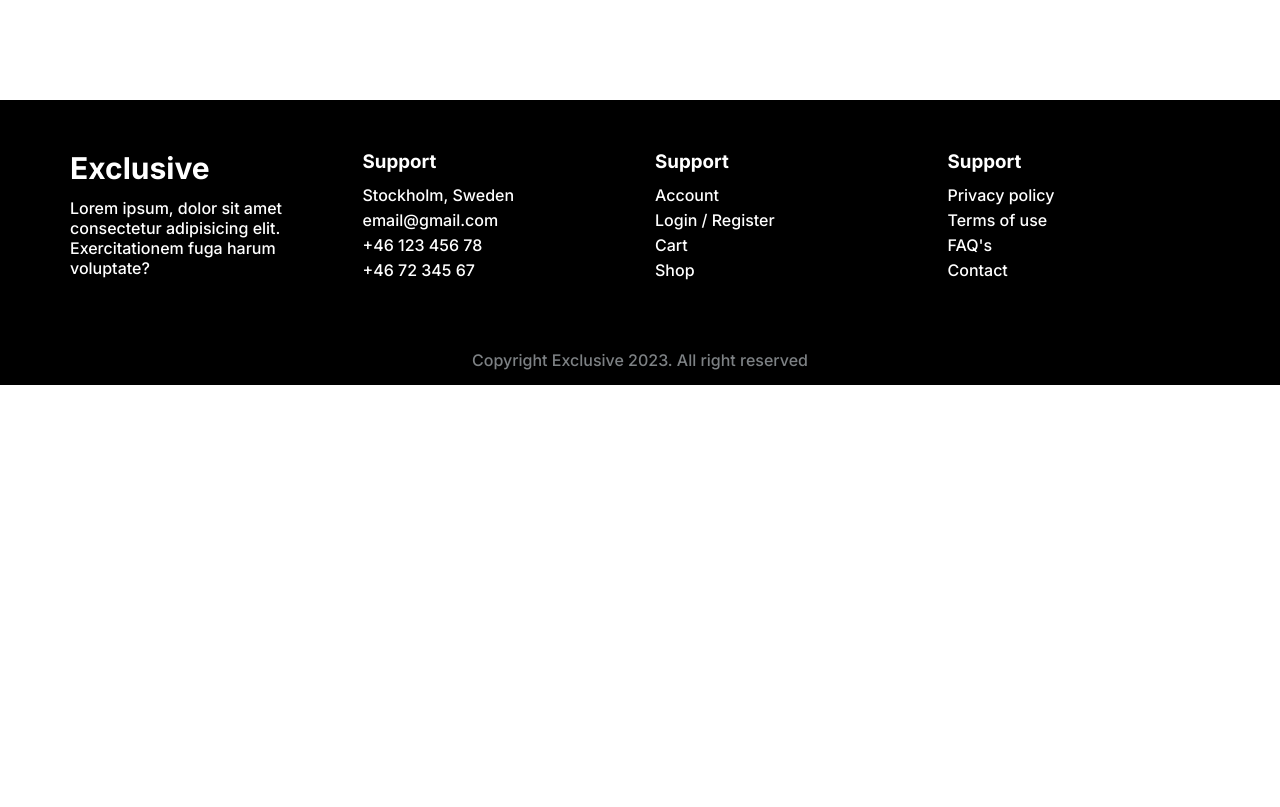
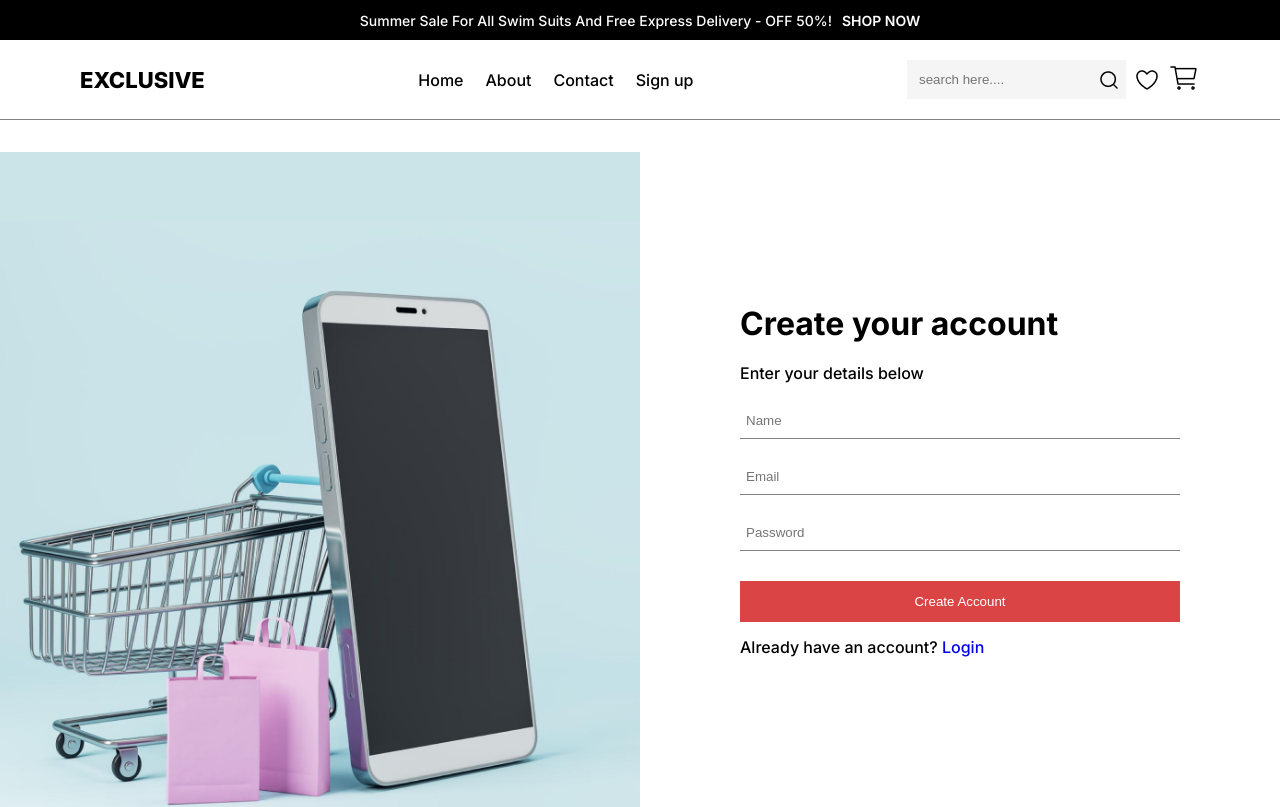
Before and after one commit to Thushan2002/e-commerce-site-react, a React (Vite) app: page /sign-up in a window 1280 px wide. Shown: the top 807 px of the page. Built offline with nearby package versions, Linux system fonts and the light colour scheme.

Commit message:
feat: signup section added

```diff
--- a/src/App.jsx
+++ b/src/App.jsx
@@ -2,6 +2,7 @@ import React from "react";
 import { BrowserRouter as Router, Routes, Route } from "react-router-dom";
 import Navbar from "./components/Navbar";
 import Footer from "./components/Footer";
+import SignUp from "./components/SignUp";
 
 const App = () => {
   return (
@@ -9,6 +10,7 @@ const App = () => {
       <Router>
         <Routes>
           <Route path="/" element={<Navbar />} />
+          <Route path="/sign-up" element={<SignUp />} />
         </Routes>
       </Router>
       <Footer />
--- /dev/null
+++ b/src/components/SignUp.jsx
@@ -0,0 +1,60 @@
+import React from "react";
+import { Link } from "react-router-dom";
+import Navbar from "./Navbar";
+import Footer from "./Footer";
+import auth_icon from "../assets/image/auth-image.png";
+
+const SignUp = () => {
+  return (
+    <div>
+      <Navbar />
+      <section className="section">
+        <div className="auth_container">
+          <div className="auth_img">
+            <img src={auth_icon} alt="" className="auth_image" />
+          </div>
+          <div className="auth_content">
+            <form action="" className="auth_form">
+              <h2 className="form_title">Create your account</h2>
+              <p className="auth_p">Enter your details below</p>
+              <div className="form_group">
+                <input type="text" placeholder="Name" className="form_input" />
+              </div>
+              <div className="form_group">
+                <input
+                  type="email"
+                  placeholder="Email"
+                  className="form_input"
+                />
+              </div>
+              <div className="form_group form_pass">
+                <input
+                  type="password"
+                  placeholder="Password"
+                  className="form_input"
+                />
+              </div>
+              <div className="form_group">
+                <button className="form_btn">
+                  <Link to="/" className="form_link">
+                    Create Account
+                  </Link>
+                </button>
+              </div>
+              <div className="form_group">
+                <span>
+                  Already have an account?{" "}
+                  <Link to="/login" className="form_auth_link">
+                    Login
+                  </Link>
+                </span>
+              </div>
+            </form>
+          </div>
+        </div>
+      </section>
+    </div>
+  );
+};
+
+export default SignUp;
--- a/src/index.css
+++ b/src/index.css
@@ -194,6 +194,77 @@ ul {
     color: var(--color-dark-1);
 }
 
+/*  Authentications */
+.auth_container {
+    width: 100%;
+    display: flex;
+    align-items: center;
+    height: 90vh;
+}
+
+.auth_img {
+    width: 50%;
+    height: 100%;
+    margin-top: 5%;
+}
+
+.auth_img>img {
+    width: 100%;
+    height: 100%;
+    object-fit: cover;
+}
+
+.auth_content {
+    width: 50%;
+}
+
+.auth_content {
+    padding: 10rem;
+}
+
+.form_title {
+    font-size: 3.2rem;
+}
+
+.auth_p {
+    margin: 2rem 0rem;
+}
+
+.form_group {
+    width: 100%;
+}
+
+.form_input {
+    width: 100%;
+    margin-bottom: 2rem;
+    padding: 1rem 0.6rem;
+    border: none;
+    outline: none;
+    border-bottom: 1px solid var(--color-dark-2);
+}
+
+.form_pass {
+    margin-bottom: 1rem;
+}
+
+.form_btn {
+    width: 100%;
+    padding: 1.3rem;
+    background-color: var(--color-primary);
+    color: var(--color-white-1);
+    border: none;
+    outline: none;
+    margin-bottom: 1.5rem;
+}
+
+.form_link {
+    color: var(--color-white-1);
+}
+
+.form_group>span {
+    margin-top: 2rem;
+}
+
 /* footer */
 .footer {
     margin-top: 10rem;
@@ -261,6 +332,16 @@ ul {
 }
 
 @media only screen and (max-width: 800px) {
+    .auth_img {
+        display: none;
+    }
+
+    .auth_content {
+        width: 100%;
+    }
+}
+
+@media only screen and (max-width: 800px) {
     .top_nav {
         display: none;
     }
```
